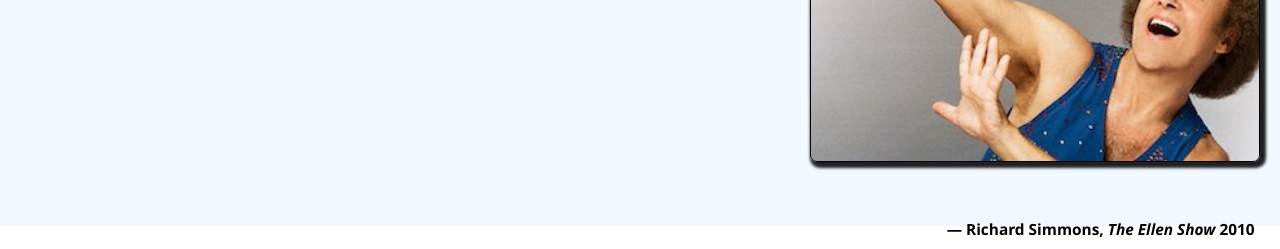
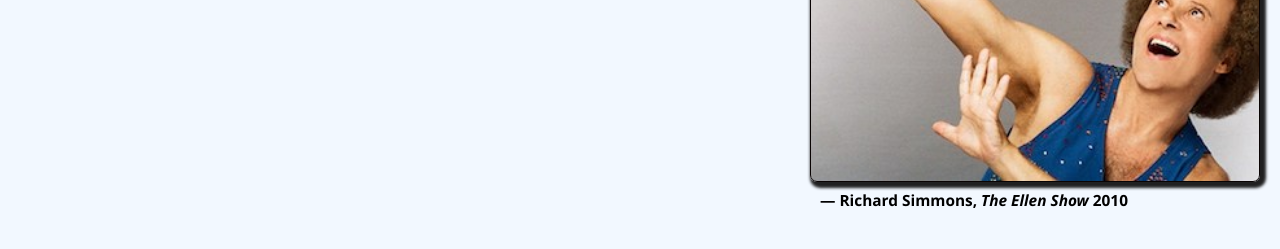
Before and after one commit to nsc9605/Move_Those_Buns, a website: page public/index.html in a window 1280 px wide. Shown: the part 654-903 px from the top of the page. Drawn offline with nearby package versions, Linux system fonts and the light colour scheme; no server answers; files whose address does not match are found by name.

Commit message:
latest style updates

```diff
--- a/public/assets/css/style.css
+++ b/public/assets/css/style.css
@@ -10,6 +10,8 @@ html,
 body,
 .wrapper {
   height: 100%;
+  background-color: #f2f8ff;
+  background-size: cover;
 }
 
 body {
@@ -19,6 +21,7 @@ body {
 nav {
   background-color: #cda9ff;
   color: #ffffff;
+
   height: 80px;
   padding: 10px;
   line-height: 3;
@@ -108,7 +111,7 @@ input {
 }
 
 .wrapper {
-  background-color: #f2f8ff;
+
   padding-bottom: 100px;
 }
 
@@ -441,6 +444,16 @@ form > button {
   padding: 10px;
 }
 
+#quote-container {
+  min-width: 350px;
+  min-height: 400px;
+  padding: 20px;
+  display: flex;
+  flex-wrap: wrap;
+  justify-content: flex-end;
+  background-color: #f2f8ff;
+}
+
 .quote {
   width: 450px;
   height: 400px;
@@ -463,7 +476,7 @@ form > button {
     -1px -1px 1px #000;
 }
 /* Photo and Quote container */
-.rich-container {
+/* .rich-box {
   display: flex;
   flex-wrap: wrap;
   padding-right: 20px;
@@ -471,12 +484,12 @@ form > button {
   float: right;
   min-width: 200px;
   min-height: 200px;
-}
+} */
 /* Settings for quote credit */
-figcaption {
+#credit {
   padding: 10px;
-  float: right;
-  position: relative;
+  display: inline-block;
+  align-items: right;
   font-size: 1em;
   line-height: 0;
   bottom: 1em;
@@ -538,24 +551,27 @@ blockquote cite:before {
   }
 }
 
-/* @media (min-width: 550px) {
-  .rich-container {
-    width: 50%;
-    height: 50%;
+/* @media (min-width: 580px) {
+  #quote-container {
+    width: 200px;
+    height: 200px;
+    display: flex;
+    flex-wrap: wrap;
+    justify-content: flex-end;
     padding: 10px;
     overflow: hidden;
     text-overflow: ellipsis;
     white-space: wrap;
   }
-}
-
+} */
+/*
 @media (min-width: 300px) {
   .rich-container {
     width: 40%;
     height: 40%;
     padding: 10px;
     overflow: hidden;
-    text-overflow:clip;
+    text-overflow: clip;
     white-space: wrap;
   }
 } */
--- a/public/index.html
+++ b/public/index.html
@@ -53,8 +53,8 @@
         </div>
       </div>
       <!-- Inspirational quote from Richard Simmons -->
-      <div>
-        <div class="rich-container">
+      <div id="quote-container">
+        <div class="rich-box">
           <div class="quote">
             <blockquote>
               <em
@@ -64,15 +64,15 @@
               >
             </blockquote>
           </div>
+          <div id="credit">
+            <figcaption>
+              &mdash; Richard Simmons, <cite>The Ellen Show</cite> 2010
+            </figcaption>
+        </div>
         </div>
       </div>
     </div>
-    <div>
-      <figcaption>
-        &mdash; Richard Simmons, <cite>The Ellen Show</cite> 2010
-      </figcaption>
-     </div>
-    <!-- </div> -->
+    </div>
     <div id="toast">Workout Added Successfully!</div>
     <script src="assets/js//api.js"></script>
     <script src="assets/js/workout.js"></script>
--- a/routes/api-routes.js
+++ b/routes/api-routes.js
@@ -23,6 +23,7 @@ router.get("/api/workouts", (req, res) => {
 router.put("/api/workouts/:id", (req, res) => {
   db.Workout.findOneAndUpdate(
     { _id: req.params.id },
+    // { $inc: { totalDuration: req.params.totalDuration } },
     { $push: { exercises: req.body } },
     { new: true }
   )
```
Also changed, not shown: README.md, public/assets/img/Cardio.png (added), public/assets/img/Resistance.png (added), public/assets/img/main.png (added).
